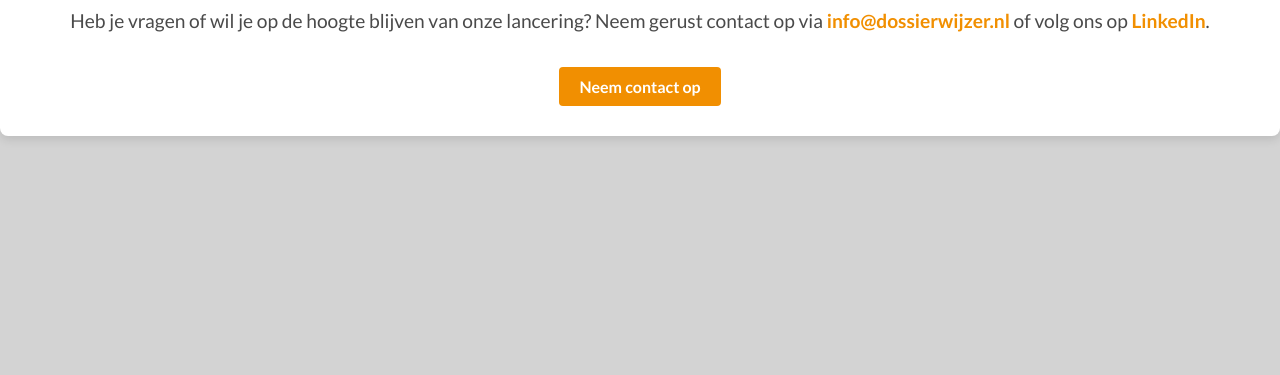
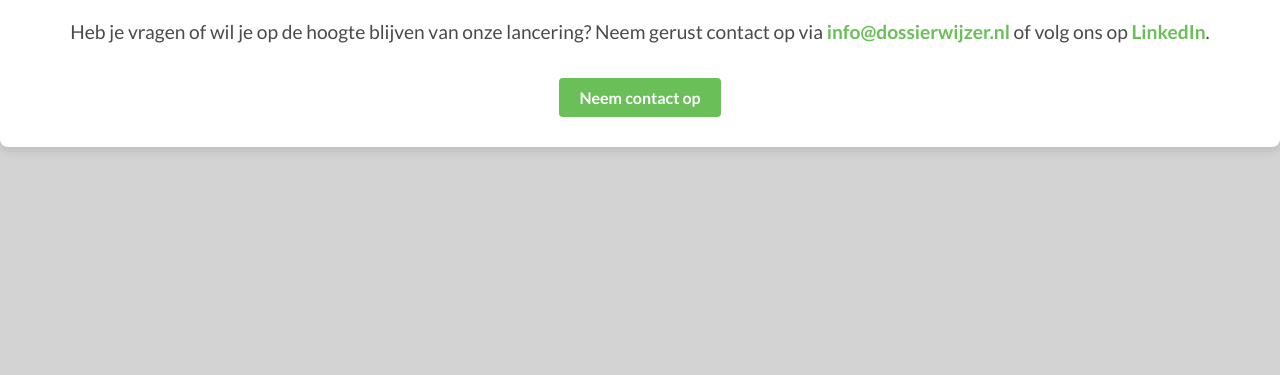
Before and after one commit to bartnaaijkens/dossierwijzer-public-web, a plain HTML site: page index.html in a window 1280 px wide. Shown: the part 425-800 px from the top of the page. Drawn offline with Linux system fonts and the light colour scheme.

Commit message:
color change

```diff
--- a/index.html
+++ b/index.html
@@ -49,7 +49,7 @@
         }
 
         a {
-            color: #F18F01;
+            color: #6BBF59;
             text-decoration: none;
             font-weight: bold;
         }
@@ -63,7 +63,7 @@
         }
 
         .cta a {
-            background-color: #F18F01;
+            background-color: #6BBF59;
             color: #fff;
             padding: 10px 20px;
             border-radius: 4px;
@@ -72,8 +72,9 @@
         }
 
         .cta a:hover {
-            background-color: #F6D700;
-            color: #4A4A4A;
+            background-color: #6BBF59;
+            text-decoration: underline;
+
         }
     </style>
 </head>
```
Also changed, not shown: logo-wide.png.
